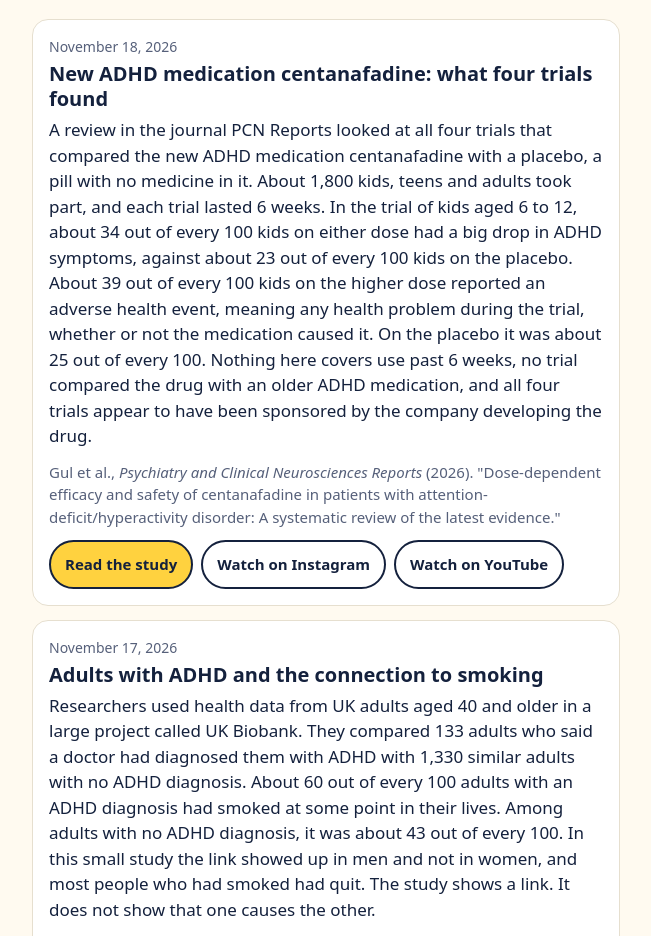
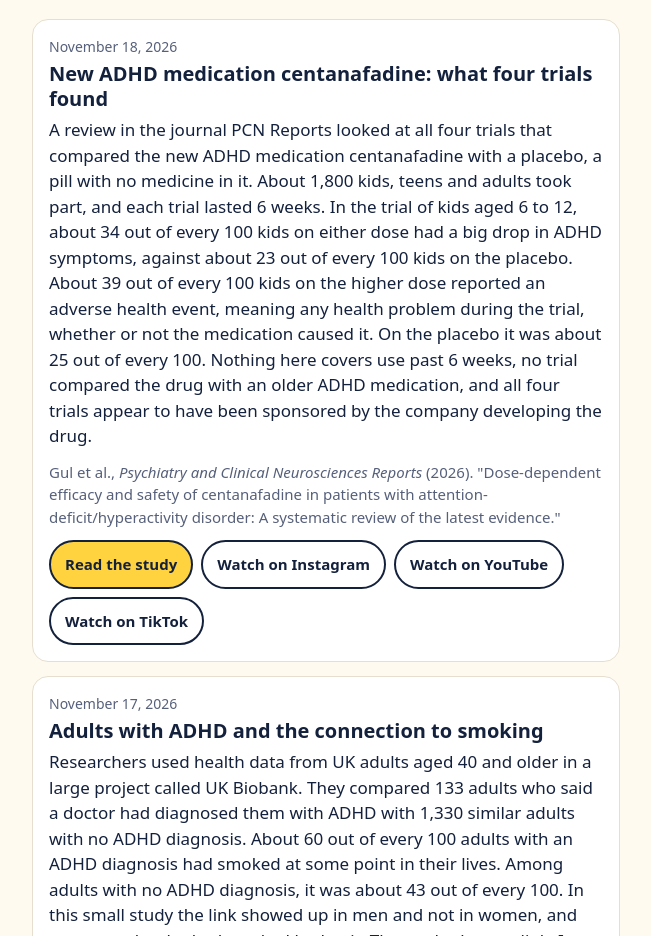
Before and after one commit to adhdscoop/adhdscoop.github.io, a plain HTML site: page index.html in a window 1280 px wide. Shown: the part 164-1100 px from the top of the page, without its empty margins (314-965 px from the left). Drawn offline with Linux system fonts and the light colour scheme.

Commit message:
Add TikTok link for centanafadine trial review

```diff
--- a/index.html
+++ b/index.html
@@ -65,6 +65,7 @@ footer a{color:var(--link)}
     <li><a class="paper" href="https://doi.org/10.1002/pcn5.70428">Read the study</a></li>
     <li><a href="https://www.instagram.com/adhdscoop/reel/Df5v0Z9shbE/">Watch on Instagram</a></li>
     <li><a href="https://youtube.com/shorts/0SGtgDJM2nc">Watch on YouTube</a></li>
+    <li><a href="https://www.tiktok.com/@adhdscoop/video/7709666904712957214">Watch on TikTok</a></li>
   </ul>
 </article>
 
```
